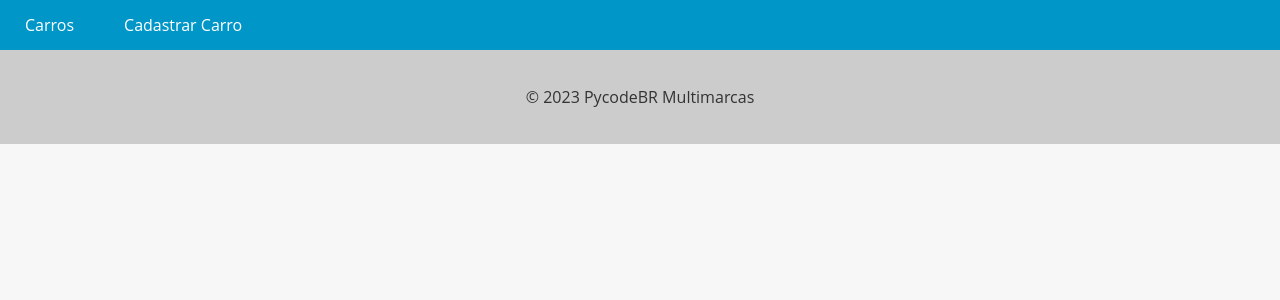
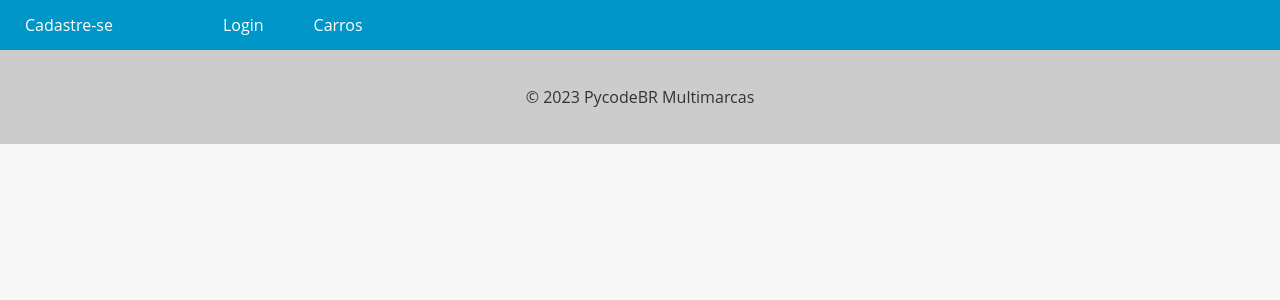
Before and after one commit to Fernandoafsc/carros, a Django app: template app/templates/base.html in a window 1280 px wide. Shown: the top 300 px of the page. Run offline with Django 5.2, Linux system fonts and the light colour scheme; the template is opened without the code that fills it, so the values that code supplies are empty.

Commit message:
Adicionado links na NAV. Login e Sair.

```diff
--- a/app/templates/base.html
+++ b/app/templates/base.html
@@ -72,8 +72,21 @@
   <header>
     <nav>
       <ul>
+        {% if user.is_authenticated %}
+          <li>Olá, {{ user.username }}</li>
+          <li><a href="{% url 'new_car' %}">Cadastrar Carro</a></li>
+        {% endif %}
+        {% if not user.is_authenticated %}
+          <li><a href="{% url 'register' %}">Cadastre-se<a/></li>
+          <li><a href="{% url 'login' %}">Login</a></li>
+        {% endif %}
+
         <li><a href="{% url 'cars_list' %}">Carros</a></li>
-        <li><a href="{% url 'new_car' %}">Cadastrar Carro</a></li>
+
+        {% if user.is_authenticated %}
+          <li><a href="{% url 'logout' %}">Sair</a></li>
+        {% endif %}
+
       </ul>
     </nav>
   </header>
```
